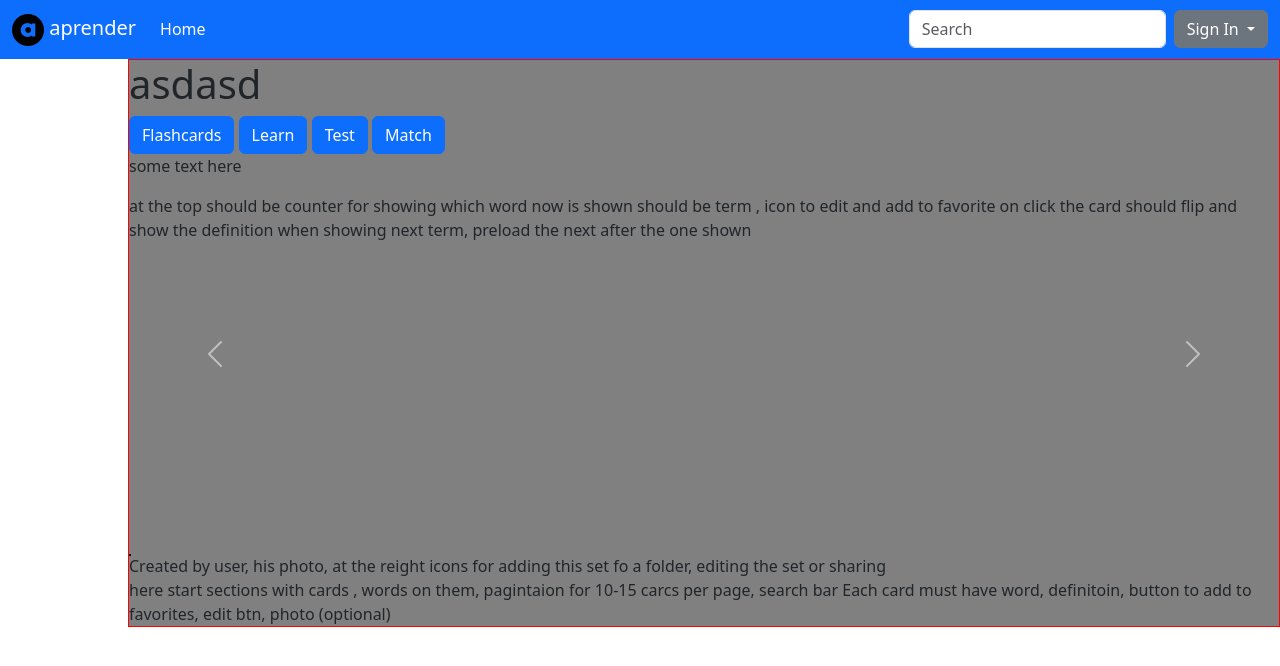
After one commit to medreres/aprender, a Django app: a page that uses aprender/templates/aprender/set.html in a window 1280 px wide. The commit adds this page. Shown: the top 666 px of the page. Run offline with Django 4.2, Linux system fonts and the light colour scheme; data comes from the database, SQL or seed files in the repository; both versions use the stored data as it was after the commit; data that the repository does not hold is empty; some libraries are stand-ins or nearby versions.

```diff
--- a/aprender/models.py
+++ b/aprender/models.py
@@ -9,8 +9,20 @@ class User(AbstractUser):
     favoriteSets = models.ManyToManyField('Set', blank=True)
     favoriteFolders = models.ManyToManyField('Folder', blank=True)
 
+    # ? could be better?
+    # implement back end algorithm for learning words via card
+    # the main goal is to separe words into 3 categories: well-known, intermediate and poor-known
+    # if user gives the right answer for the same words 2 times in a row, the word acquires a higher state
+    # Also there is need to implement index  of last word for the carousel in a set's main section to keep track of last word
+    # ? maybe creating a model for all those 3 categories and last index will work?
 
-# model for words
+class LearnWords(models.Model):
+    author = models.ForeignKey(User, on_delete=models.CASCADE)
+    # TODO implement case of deleting last word examined
+    lastWord = models.ForeignKey('Word', null=True, on_delete=models.SET_NULL, related_name='lastKnown')
+    poorKnown = models.ManyToManyField('Word', null=True, related_name='poorKnown')
+    intermediateKnown = models.ManyToManyField('Word', null=True, related_name='intermediateKnown')
+    wellKnown = models.ManyToManyField('Word', null=True, related_name='wellKnown')
 
 
 class Word(models.Model):
--- a/aprender/templates/aprender/index.html
+++ b/aprender/templates/aprender/index.html
@@ -26,6 +26,9 @@
 
     <link rel="stylesheet" href="{% static 'styles/index.css' %}">
     <script>
+        // to make absolute url instead of relative
+        let url = new URL(location.href);
+        let path = url.origin;
         document.addEventListener("DOMContentLoaded", () => {
 
             // initially load colelction of sets
@@ -53,7 +56,8 @@
         })
 
         function loadSets(event, username = '{{request.user}}', id = 'containerAjax') {
-            fetch(`${username}/fetchSetsAjax`)
+
+            fetch(`${path}/${username}/fetchSetsAjax`)
                 .then(response => response.json())
                 .then(result => {
                     if (result.length === 0) {
@@ -85,13 +89,11 @@
             template.onclick = () => {
                 // provide location of the set/folder to reroute on click
                 // define if it's a set or a folder
-                if ('setsNumber' in card)
-                {
-                    location.href = `${card['author']}/folders/${card['id']}`;
+                if ('setsNumber' in card) {
+                    location.href = `${path}/${card['author']}/folders/${card['id']}`;
                 }
-                else
-                {
-                    location.href = `${card['author']}/sets/${card['id']}`;
+                else {
+                    location.href = `${path}/${card['author']}/sets/${card['id']}`;
                 }
             }
 
@@ -101,7 +103,10 @@
         }
 
         function loadFolders(event, username = '{{request.user}}', id = 'containerAjax') {
-            fetch(`${username}/fetchFoldersAjax`)
+
+            let url = new URL(location.href);
+            let path = url.origin;
+            fetch(`${path}/${username}/fetchFoldersAjax`)
                 .then(response => response.json())
                 .then(result => {
                     if (result.length === 0) {
@@ -131,9 +136,11 @@
 </head>
 
 <body>
-    <nav class="navbar navbar-expand-lg navbar-dark bg-dark">
+    <nav class="navbar navbar-expand-lg navbar-dark bg-primary">
         <div class="container-fluid">
-            <a class="navbar-brand" href="{% url 'index' %}">Navbar</a>
+            <a class="navbar-brand" href="{% url 'index' %}">
+                <img src="{% static 'icons/logo.png' %}" alt="">
+                aprender</a>
             <button class="navbar-toggler" type="button" data-bs-toggle="collapse" data-bs-target="#navbarTogglerDemo02"
                 aria-controls="navbarTogglerDemo02" aria-expanded="false" aria-label="Toggle navigation">
                 <span class="navbar-toggler-icon"></span>
--- /dev/null
+++ b/aprender/templates/aprender/set.html
@@ -0,0 +1,69 @@
+{% extends 'aprender/index.html' %}
+{% block body %}
+<style>
+	.set {
+		margin-left: 10vw;
+		background-color: grey;
+		border: 1px solid red;
+	}
+	.blur {
+		position: absolute;
+		border: 1px solid black;
+		background-color: yellow;
+	}
+</style>
+<script>
+
+</script>
+<section class='set'>
+	<h1>{{set.label}}</h1>
+	<div>
+		<button type="button" class="btn btn-primary">Flashcards</button>
+		<button type="button" class="btn btn-primary">Learn</button>
+		<button type="button" class="btn btn-primary">Test</button>
+		<button type="button" class="btn btn-primary">Match</button>
+		<hr class="dropdown-divider">
+		<!-- carousel for taking look at cards with words -->
+		<!------------------------->
+		<div id="carouselExampleInterval" class="carousel slide" data-bs-ride="carousel">
+			<div class="carousel-inner">
+				<div class="carousel-item active" data-bs-interval="10000" style='height: 400px;'>
+					<p>some text here</p>
+					at the top should be counter for showing which word now is shown
+					should be term , icon to edit and add to favorite
+					on click the card should flip and show the definition
+					when showing next term, preload the next after the one shown
+				</div>
+				<div class="carousel-item" data-bs-interval="2000" style='height: 400px;'>
+					<p>some text here again</p>
+				</div>
+			</div>
+			<button class="carousel-control-prev" type="button" data-bs-target="#carouselExampleInterval"
+				data-bs-slide="prev">
+				<span class="carousel-control-prev-icon" aria-hidden="true"></span>
+				<span class="visually-hidden">Previous</span>
+			</button>
+			<button class="carousel-control-next" type="button" data-bs-target="#carouselExampleInterval"
+				data-bs-slide="next">
+				<span class="carousel-control-next-icon" aria-hidden="true"></span>
+				<span class="visually-hidden">Next</span>
+			</button>
+			<!-- blurring div in case learn program hasn't been created yet  -->
+			<!-- ------------------------------------ -->
+			<div class='blur'>
+
+			</div>
+			<!-- ------------------------------------ -->
+		</div>
+		<!---------------------------->
+		<hr class="dropdown-divider">
+		<div>
+			Created by user, his photo, at the reight icons for adding this set fo a folder, editing the set or sharing
+		</div>
+		<div>
+			here start sections with cards , words on them, pagintaion for 10-15 carcs per page, search bar
+			Each card must have word, definitoin, button to add to favorites, edit btn, photo (optional)
+		</div>
+	</div>
+</section>
+{% endblock body %}
--- a/aprender/templates/aprender/sets.html
+++ /dev/null
@@ -1,4 +0,0 @@
-{% extends 'aprender/index.html' %}
-{% block body %}
-<h1>your library</h1>
-{% endblock body %}
--- a/aprender/urls.py
+++ b/aprender/urls.py
@@ -8,9 +8,10 @@ urlpatterns = [
     path('logout', views.logoutUser, name='logout'),
     path('createset', views.createset, name='createset'),
     path('createfolder', views.createfolder, name='createfolder'),
+    path('<str:user>/folders', views.folders, name='folders'),
     path('<str:user>/folders/<int:id>', views.folder, name='folder'),
-    path('<str:user>/folders', views.folders, name='folders'),
     path('<str:user>/sets', views.sets, name='sets'),
+    path('<str:user>/sets/<int:id>', views.set, name='set'),
     path('<str:user>/fetchFoldersAjax', views.fetchFolders, name='fetchfolders'),
     path('<str:user>/fetchSetsAjax', views.fetchSets, name='fetchsets'),
     path('<str:user>', views.profile, name='profile')
--- a/aprender/views.py
+++ b/aprender/views.py
@@ -144,6 +144,11 @@ def sets(request, user):
                       'CreateFolder': CreateFolder()
                   })
 
+def set(request, user, id):
+
+    return render(request, 'aprender/set.html', {
+        'set': Set.objects.get(pk=id)
+    })
 
 def createfolder(request):
     if request.method != "POST":
@@ -173,7 +178,7 @@ def folders(request, user):
 
 
 def folder(request, user, id):
-    pass
+    return HttpResponse("TODO")
 
 def profile(request,user):
     return render(request, 'aprender/profile.html')
```
Also changed, not shown: aprender/migrations/0007_learnwords.py (added), aprender/static/icons/logo.png (added), db.sqlite3, 1 other file.
